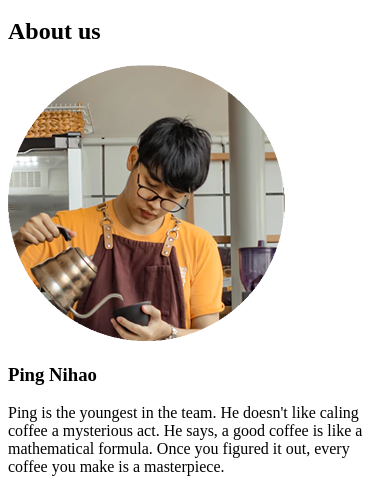
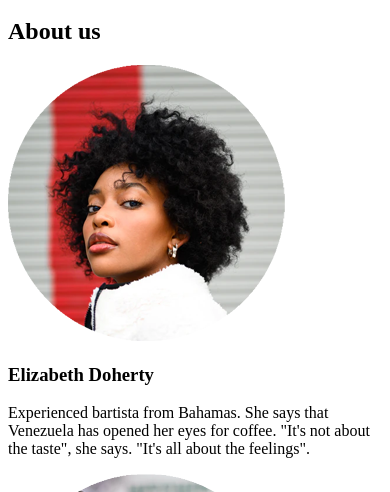
Before and after one commit to Pawelsmolarski95/coffeeApp, a website with bundled scripts: page src/index.html in a window 390 px wide. Shown: the part 608-1100 px from the top of the page. Built offline with nearby package versions, Linux system fonts and the light colour scheme; files whose address does not match are found by name.

Commit message:
cofeeApp carousel done

```diff
--- a/src/js/app.js
+++ b/src/js/app.js
@@ -95,6 +95,7 @@ const app = {
       if (pageId == 'home') {
         thisApp.about.classList.add(classNames.activePage);
         thisApp.products.classList.add(classNames.activePage);
+        thisApp.initWidget();
 
       } else if (pageId == 'products')  {
         thisApp.products.classList.add(classNames.activePage);
@@ -115,7 +116,7 @@ const app = {
     thisApp.flkty = new Flickity(thisApp.carousel,{
       wrapAround: true,
       autoPlay: true,
-      initialIndex: 1,
+      initialIndex: 2,
       prevNextButtons: false,
       cellAlign: 'left',
     });
@@ -127,7 +128,7 @@ const app = {
     thisApp.initPages();
     thisApp.initData();
     thisApp.initMenu();
-    thisApp.initWidget();
+    // thisApp.initWidget();
 
   },
 };
--- a/src/sass/_about.scss
+++ b/src/sass/_about.scss
@@ -1,7 +1,7 @@
 /* About */
 
 .sectionAbout {
-  height: 120vh;
+  height: 95vh;
   background-image: url(../images/about-us.jpg);
   background-position: center;
   background-size: cover;
@@ -10,18 +10,21 @@
 
 .main-carousel{
   height: 450px;
-
-  margin-top: 2vh;
-
+  z-index: 99;
+  margin-top: 5px;
+  margin-bottom: 20px;
+  display: block;
 }
 
 .carousel-cell{
   width: 100%;
-  height: 500px;
+  height: 370px;
   display: flex;
   align-items: center;
   justify-content: center;
   gap: 20px;
+  z-index: 99;
+
 
 }
 
@@ -29,7 +32,7 @@
   display: flex;
   flex-direction: column;
   align-items: center;
-  gap:30px;
+  gap: 30px;
   color: $color-light;
   font-size: 32px;
   line-height: 1.2;
@@ -41,14 +44,17 @@
     font-size: 40px;
     font-weight: 700;
   }
+
   img {
     height: 300px;
     width: 300px;
     object-fit: cover;
   }
+
   p {
     font-style: italic;
   }
+
   span {
     font-weight: 900;
   }
@@ -83,7 +89,6 @@
 }
 
 @media screen and (max-width:767px) {
-
   .container-about-h1 span::after{
     height: 5px;
     content: "";
@@ -92,18 +97,20 @@
     display: block;
     background-color: $color-dark;
   }
+
   .main-carousel{
-    height:450px;
+    height: 450px;
     width: 300px;
     margin-top: 2vh;
     text-align: center;
 
   }
+
   .inside-carosusel-text {
     display: flex;
     flex-direction: column;
     align-items: center;
-    gap:5px;
+    gap: 5px;
     color: $color-light;
     font-size: 18px;
 
@@ -112,25 +119,32 @@
       font-size: 24px;
       font-weight: 700;
     }
+
     img {
       height: 100px;
       width: 100px;
       object-fit: cover;
     }
   }
+
   .carousel-cell{
     width: 100%;
-    height: 470px;
+    height: 550px;
     display: flex;
     flex-direction: column;
     justify-content: center;
     align-items: center;
   }
+
   .container-about {
     justify-content: center;
     align-items: center;
   }
+
   .flickity-viewport{
     height: 550px;
   }
+  .sectionAbout {
+    height: 120vh;
+  }
 }
```
Also changed, not shown: src/index.html (+1 -0 lines).
